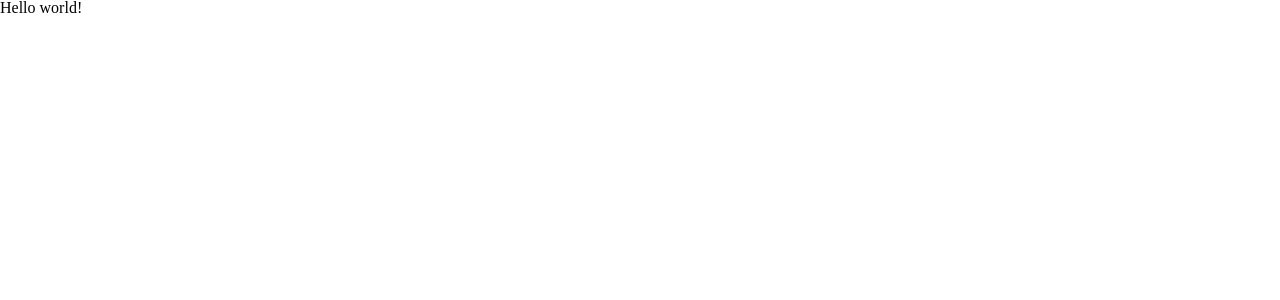
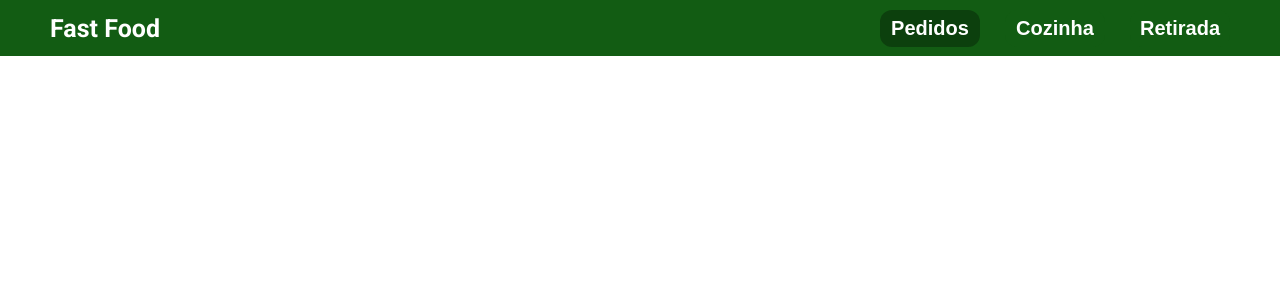
Before and after one commit to LucasPerroni/devio-project, a JavaScript app in the folder devio-front/: page / in a window 1280 px wide. Shown: the top 300 px of the page. Built offline with nearby package versions, Linux system fonts and the light colour scheme.

Commit message:
feat: added navigation bar

```diff
--- a/devio-front/public/index.html
+++ b/devio-front/public/index.html
@@ -12,6 +12,10 @@
     <link rel="apple-touch-icon" href="%PUBLIC_URL%/logo192.png" />
     <link rel="manifest" href="%PUBLIC_URL%/manifest.json" />
     <title>Devio</title>
+
+    <link rel="preconnect" href="https://fonts.googleapis.com">
+    <link rel="preconnect" href="https://fonts.gstatic.com" crossorigin>
+    <link href="https://fonts.googleapis.com/css2?family=Roboto:ital,wght@0,300;0,400;0,700;1,300;1,400;1,700&display=swap" rel="stylesheet">
   </head>
   <body>
     <noscript>You need to enable JavaScript to run this app.</noscript>
--- a/devio-front/src/App.js
+++ b/devio-front/src/App.js
@@ -1,12 +1,16 @@
 import { BrowserRouter, Routes, Route } from "react-router-dom"
 
 import HomePage from "./pages/Home"
+import CozinhaPage from "./pages/Cozinha"
+import RetiradaPage from "./pages/Retirada"
 
 export default function App() {
   return (
     <BrowserRouter>
       <Routes>
         <Route path="/" element={<HomePage />} />
+        <Route path="/cozinha" element={<CozinhaPage />} />
+        <Route path="/retirada" element={<RetiradaPage />} />
         <Route path="*" element={<h1>This page doesn't exist...</h1>} />
       </Routes>
     </BrowserRouter>
--- a/devio-front/src/assets/style.css
+++ b/devio-front/src/assets/style.css
@@ -2,3 +2,8 @@
   box-sizing: border-box;
   -webkit-tap-highlight-color: transparent;
 }
+
+body {
+  font-family: 'Roboto', sans-serif;
+  margin-top: 56px;
+}
--- /dev/null
+++ b/devio-front/src/components/Cozinha/index.js
@@ -0,0 +1,9 @@
+import Navigation from "../Home/Navigation"
+
+export default function Cozinha() {
+  return (
+    <>
+      <Navigation />
+    </>
+  )
+}
--- /dev/null
+++ b/devio-front/src/components/Home/Navigation.js
@@ -0,0 +1,77 @@
+import { useNavigate, useLocation } from "react-router-dom"
+
+import styled from "styled-components"
+
+export default function Navigation() {
+  const navigate = useNavigate()
+  const { pathname } = useLocation()
+
+  return (
+    <Header>
+      <p onClick={() => navigate("/")}>Fast Food</p>
+
+      <div>
+        <button onClick={() => navigate("/")} className={pathname === "/" ? "selected" : ""}>
+          Pedidos
+        </button>
+
+        <button onClick={() => navigate("/cozinha")} className={pathname === "/cozinha" ? "selected" : ""}>
+          Cozinha
+        </button>
+
+        <button onClick={() => navigate("/retirada")} className={pathname === "/retirada" ? "selected" : ""}>
+          Retirada
+        </button>
+      </div>
+    </Header>
+  )
+}
+
+const Header = styled.header`
+  position: fixed;
+  top: 0;
+  width: 100%;
+  height: 56px;
+
+  display: flex;
+  justify-content: space-between;
+  align-items: center;
+
+  padding: 0 50px;
+  background-color: #125c13;
+
+  * {
+    color: white;
+    font-weight: bold;
+  }
+
+  p {
+    font-size: 25px;
+
+    &:hover {
+      cursor: pointer;
+    }
+  }
+
+  button {
+    background-color: #125c13;
+    border: none;
+
+    height: 37px;
+    width: 100px;
+    margin-left: 25px;
+    border-radius: 12px;
+
+    font-size: 20px;
+    transition: 0.3s;
+
+    &:hover {
+      cursor: pointer;
+      background-color: #0c400d;
+    }
+
+    &.selected {
+      background-color: #0c400d;
+    }
+  }
+`
--- a/devio-front/src/components/Home/index.js
+++ b/devio-front/src/components/Home/index.js
@@ -1,7 +1,9 @@
+import Navigation from "./Navigation"
+
 export default function Home() {
   return (
     <>
-      <p>Hello world!</p>
+      <Navigation />
     </>
   )
 }
--- /dev/null
+++ b/devio-front/src/components/Retirada/index.js
@@ -0,0 +1,9 @@
+import Navigation from "../Home/Navigation"
+
+export default function Retirada() {
+  return (
+    <>
+      <Navigation />
+    </>
+  )
+}
--- /dev/null
+++ b/devio-front/src/pages/Cozinha.js
@@ -0,0 +1,5 @@
+import Cozinha from "../components/Cozinha"
+
+export default function CozinhaPage() {
+  return <Cozinha />
+}
--- /dev/null
+++ b/devio-front/src/pages/Retirada.js
@@ -0,0 +1,5 @@
+import Retirada from "../components/Retirada"
+
+export default function RetiradaPage() {
+  return <Retirada />
+}
```
